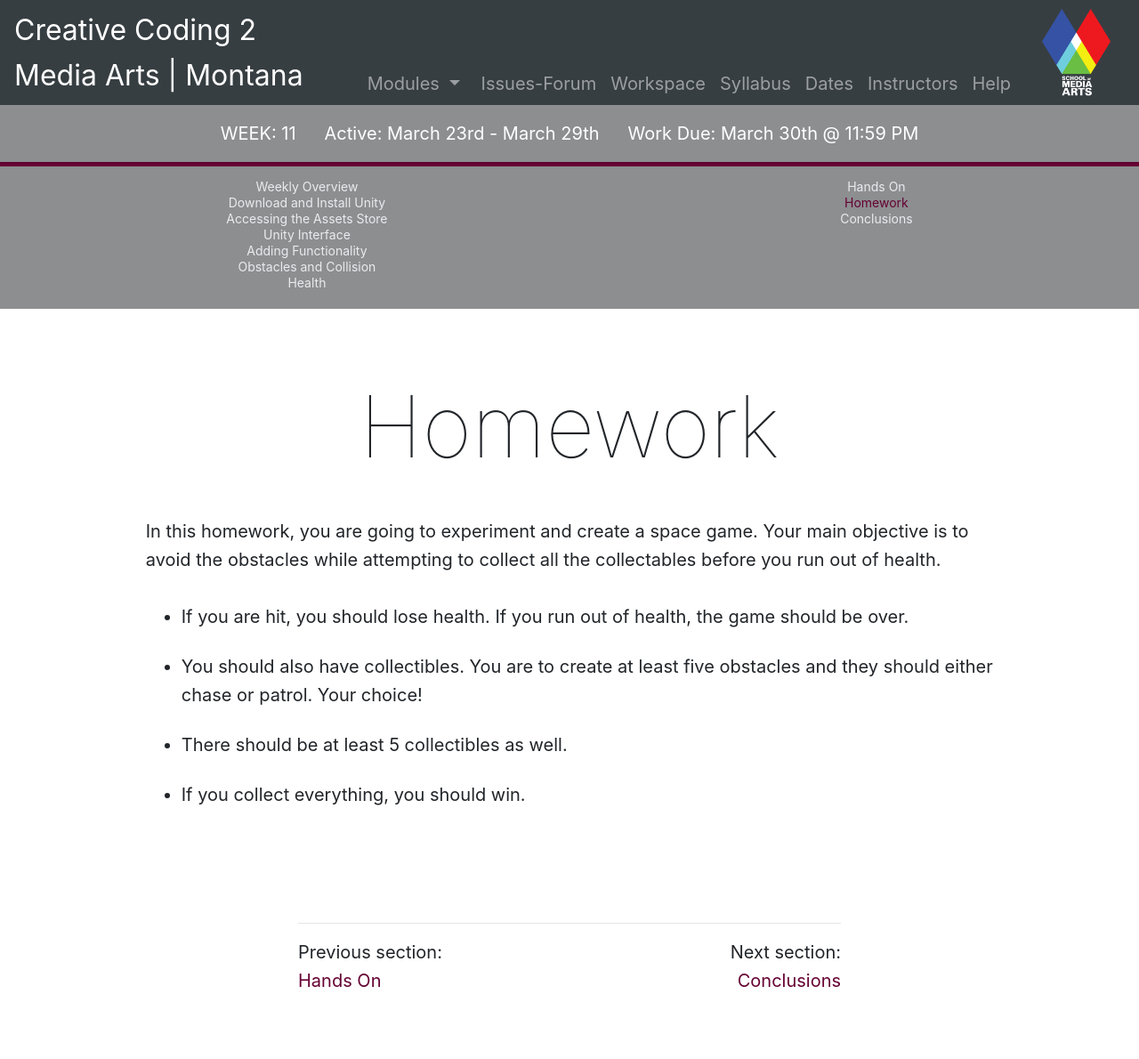
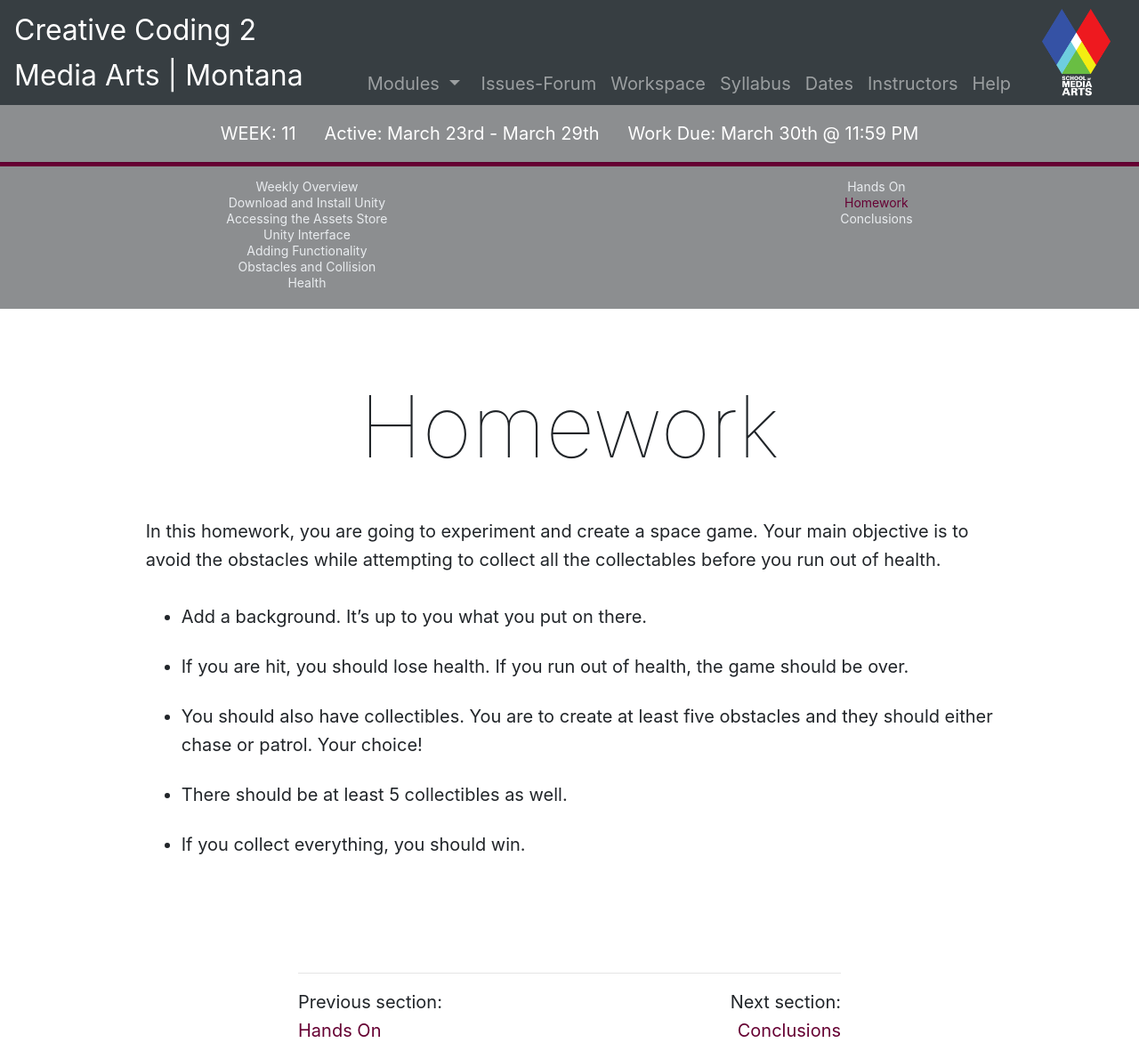
Before and after one commit to Montana-Media-Arts/220-creative-coding2-Spring2020-course, a Jekyll site: the page built from modules/week-11/_posts/2010-01-01-homework.md, in a window 1280 px wide. Shown: the whole page at 89% size. Built offline with Jekyll 4.4.1, drawn with Linux system fonts in a browser that asks for light colours; nearby versions of some CDN libraries; before the commit the page ends 1134 px from its top, so only the background shows below that.

Commit message:
Update 2010-01-01-homework.md

```diff
--- a/modules/week-11/_posts/2010-01-01-homework.md
+++ b/modules/week-11/_posts/2010-01-01-homework.md
@@ -8,6 +8,7 @@ jotted: false
 
 In this homework, you are going to experiment and create a space game. Your main objective is to avoid the obstacles while attempting to collect all the collectables before you run out of health.
 
+* Add a background. It's up to you what you put on there.
 * If you are hit, you should lose health.  If you run out of health, the game should be over.
 * You should also have collectibles.  You are to create at least five obstacles and they should either chase or patrol. Your choice!
 * There should be at least 5 collectibles as well.
```
